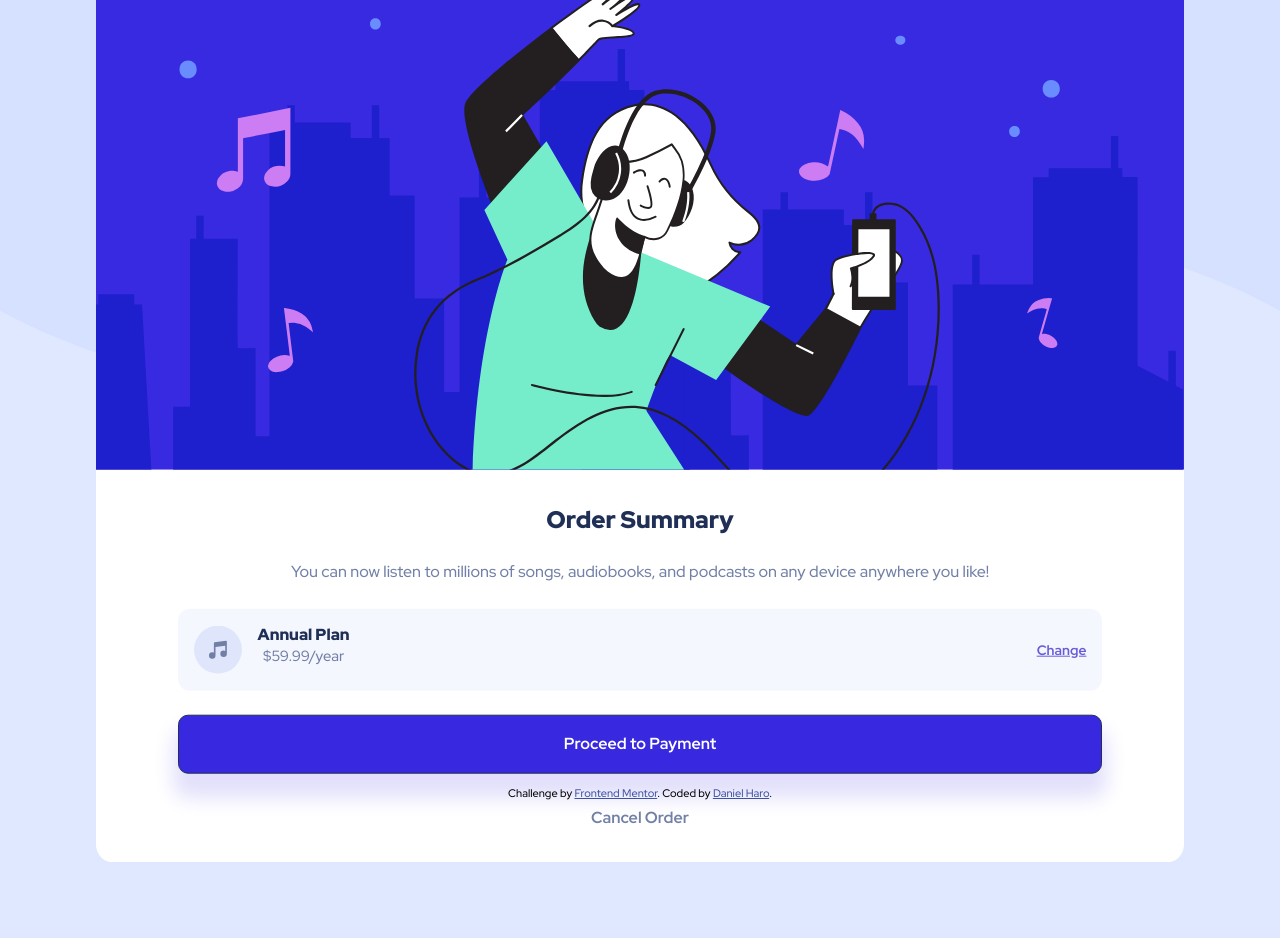
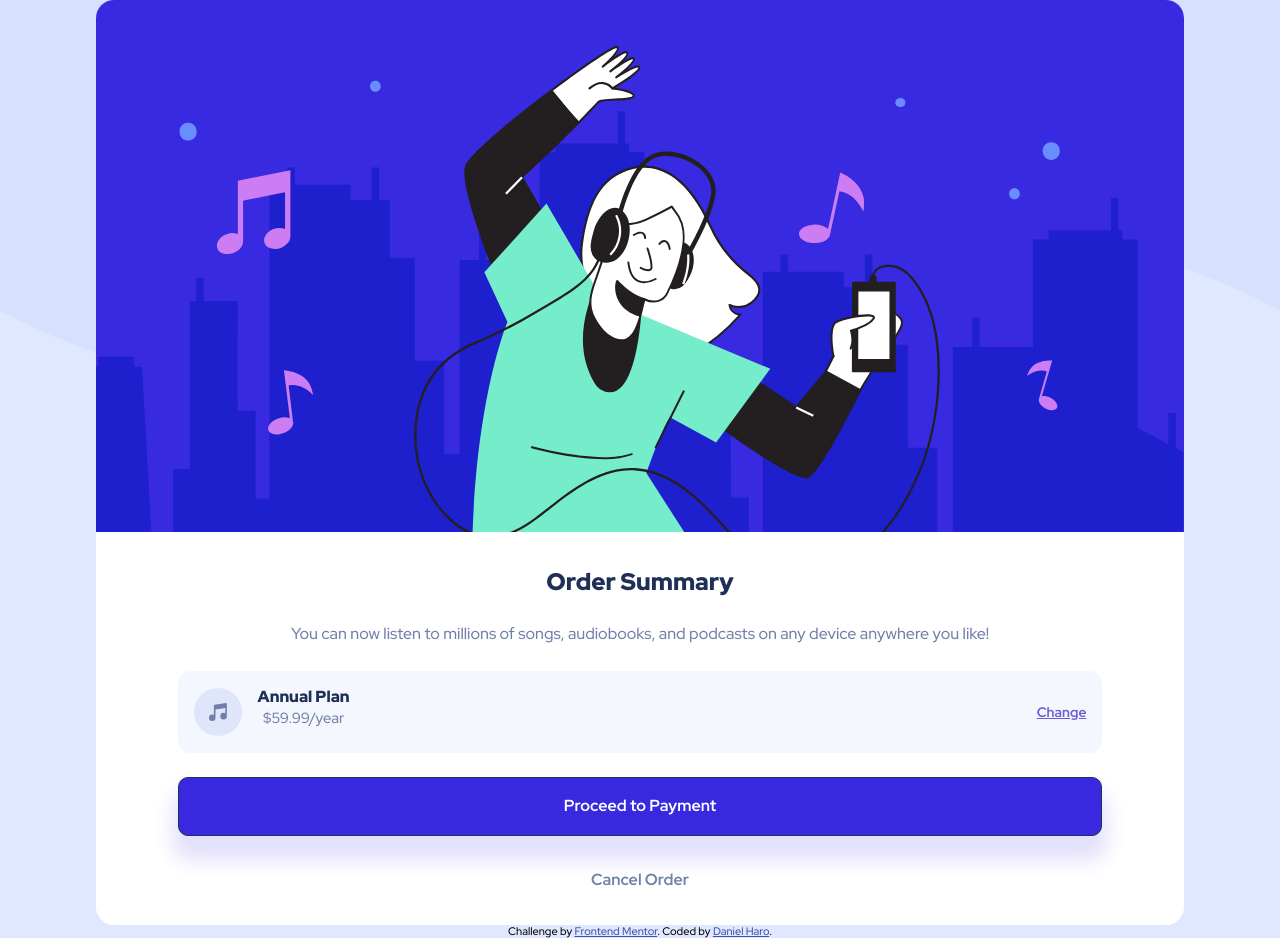
Before and after one commit to o0oDanielHaroo0o/order-summary-component, a plain HTML site: page index.html in a window 1280 px wide. Before the commit the page ends 862 px from the top, so only its background shows below. Drawn offline with Linux system fonts and the light colour scheme.

Commit message:
REPOSITIONED CONTENT WITH FLEX

```diff
--- a/css/styles.css
+++ b/css/styles.css
@@ -4,18 +4,23 @@ Global styles
 =================
 */
 
-body{
+body {
+  display: flex;
+  flex-direction: column;
+  justify-content: center;
+  align-items: center;
+  min-height: 100vh;
   background-color: hsl(225, 100%, 94%);
-    font-family: 'Red Hat Display', sans-serif;
+  font-family: "Red Hat Display", sans-serif;
   font-size: 1rem;
   font-weight: 500;
 }
 
-img{
+img {
   display: block;
 }
 
-button{
+button {
   display: block;
 }
 
@@ -25,45 +30,47 @@ Fonts/Colors
 =================
 */
 
-h1{
+h1 {
   font-size: 1.5rem;
 }
 
-h2{
+h2 {
   font-size: 1rem;
 }
 
-h1,h2{
+h1,
+h2 {
   font-weight: 900;
 }
 
-a{
-    font-size: .86rem;
-    color: #695CD7;
+a {
+  font-size: 0.86rem;
+  color: #695cd7;
 }
 
-a, .order__button{
+a,
+.order__button {
   font-weight: 700;
 }
 
-.heading{
+.heading {
   color: hsl(223, 47%, 23%);
 }
 
-.text{
+.text {
   color: hsl(224, 23%, 55%);
 }
 
-.plan__info__price{
-    font-size: .924rem;
+.plan__info__price {
+  font-size: 0.924rem;
 }
 
-.order__button{
+.order__button {
   font-size: 1rem;
   color: #fff;
 }
 
-.order__button--cancel{
+.order__button--cancel {
   color: hsl(224, 23%, 55%);
 }
 
@@ -73,25 +80,22 @@ Layout
 =================
 */
 
-.bg-pattern{
+.bg-pattern {
   position: absolute;
+  z-index: -1;
   top: 0;
   left: 0;
   width: 100vw;
 }
 
-.flex{
+.flex {
   display: flex;
 } /* .order, .order__plan, plan icon and info div */
 
-.order{
+.order {
   flex-direction: column;
   justify-content: center;
   align-items: center;
-    position: absolute;
-    top:50%;
-    left: 50%;
-    transform: translate(-50%, -50%);
   width: 85vw;
   /* max-width: 500px; */
   background-color: #fff;
@@ -100,23 +104,23 @@ Layout
   overflow: hidden;
 }
 
-.order__illustration{
+.order__illustration {
   order: 1;
   width: 100%;
 }
 
-.order__title{
+.order__title {
   order: 2;
   margin: 1.5em 0 1em;
 }
 
-.order__info{
+.order__info {
   order: 3;
   margin: 0 1.7em 1.5em;
   line-height: 1.7em;
 }
 
-.order__plan{
+.order__plan {
   order: 4;
   justify-content: space-between;
   align-items: center;
@@ -126,36 +130,35 @@ Layout
   border-radius: 12px;
 }
 
-
-.plan__icon{
+.plan__icon {
   order: 1;
 }
 
-.plan__info{
+.plan__info {
   order: 2;
   margin-left: 1em;
 }
 
-.plan__change{
+.plan__change {
   order: 3;
   margin-left: 2.03em;
 }
 
 .plan__info__title,
-.plan__info__price{
+.plan__info__price {
   margin: 0;
 }
 
-.plan__info__title{
-    margin-bottom: .25em;
+.plan__info__title {
+  margin-bottom: 0.25em;
 }
 
 .order__plan,
-.order__button{
+.order__button {
   width: 85%;
 }
 
-.order__button{
+.order__button {
   order: 5;
   margin-bottom: 1em;
   padding: 1.2em;
@@ -165,7 +168,7 @@ Layout
   box-shadow: 0 1.2em 20px 5px hsl(245, 75%, 93%);
 }
 
-.order__button--cancel{
+.order__button--cancel {
   background-color: transparent;
   border: none;
   box-shadow: none;
@@ -178,11 +181,8 @@ Attribution
 */
 
 .attribution {
-    position: absolute;
-    bottom: 0;
-    left: 50%;
-    transform: translate(-50%, 0);
-    font-size: 11px; text-align: center;
+  font-size: 11px;
+  text-align: center;
 }
 .attribution a {
   font-size: 11px;
```
Also changed, not shown: index.html (+0 -1 lines). Lines whose indentation alone changed are shown as unchanged.
